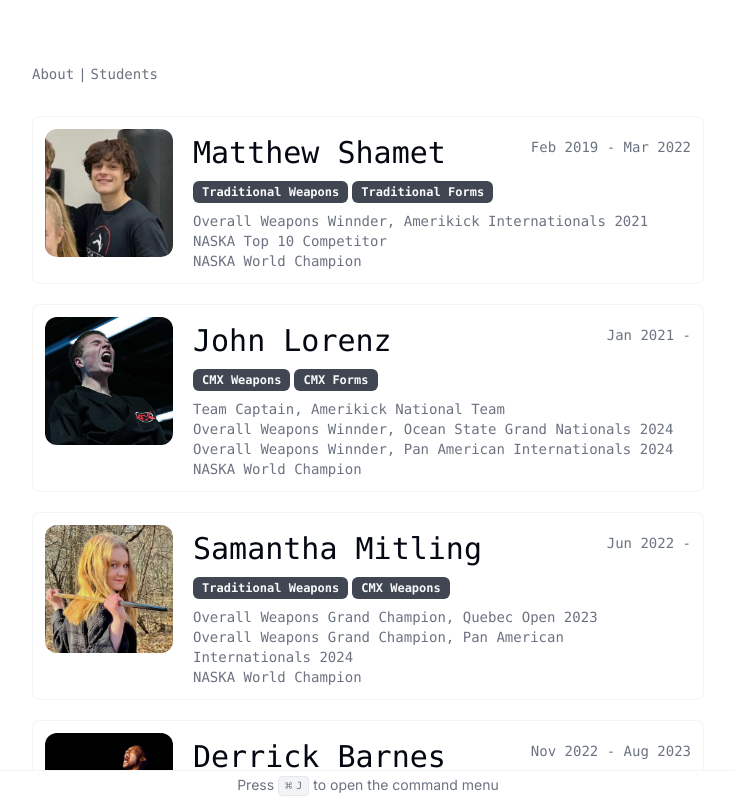
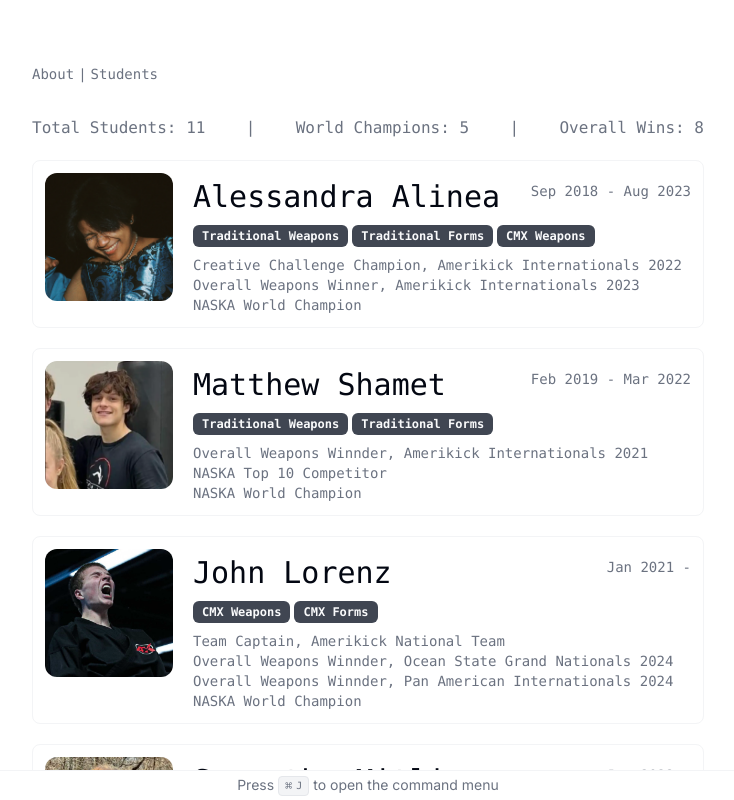
Before and after one commit to derekmeegan/cv, a Next.js app: page / in a window 1280 px wide. Both pictures are taken after a click on the button "Students". Shown: the top 800 px of the page, without its empty margins (272-1006 px from the left). Built offline with nearby package versions, Linux system fonts and the light colour scheme.

Commit message:
add alee and lola and add aggregate stats

```diff
--- a/src/app/page.tsx
+++ b/src/app/page.tsx
@@ -1,12 +1,6 @@
 "use client";
 import { Avatar, AvatarFallback, AvatarImage } from "@/components/ui/avatar";
-import {
-  Card,
-  CardHeader,
-  CardContent,
-  CardDescription,
-  CardTitle,
-} from "@/components/ui/card";
+import { Card, CardHeader, CardContent } from "@/components/ui/card";
 import { Badge } from "@/components/ui/badge";
 import { CommandMenu } from "@/components/command-menu";
 import { Section } from "@/components/ui/section";
@@ -15,7 +9,6 @@ import { Button } from "@/components/ui/button";
 import { RESUME_DATA } from "@/data/resume-data";
 import { ProjectCard } from "@/components/project-card";
 import React, { useState } from "react";
-import Image from "next/image";
 
 export default function Page() {
   const [activeContent, setActiveContent] = useState("About");
@@ -207,6 +200,32 @@ export default function Page() {
         )}
         {activeContent === "Students" && (
           <div className="flex flex-col gap-5">
+            <div className="text-md flex flex-row justify-between font-mono text-muted-foreground">
+              <p>Total Students: {RESUME_DATA.students.length}</p>
+              <p>|</p>
+              <p>
+                World Champions:{" "}
+                {RESUME_DATA.students
+                  .map((student) =>
+                    (student.achievements.join("").match(/Overall/g) || [])
+                      .length > 0
+                      ? 1
+                      : 0,
+                  )
+                  .reduce((partialSum, a) => partialSum + a, 0)}
+              </p>
+              <p>|</p>
+              <p>
+                Overall Wins:{" "}
+                {RESUME_DATA.students
+                  .map(
+                    (student) =>
+                      (student.achievements.join("").match(/Overall/g) || [])
+                        .length,
+                  )
+                  .reduce((partialSum, a) => partialSum + a, 0)}
+              </p>
+            </div>
             {RESUME_DATA.students.map((student) => {
               return (
                 <Card
--- a/src/data/resume-data.tsx
+++ b/src/data/resume-data.tsx
@@ -241,6 +241,19 @@ export const RESUME_DATA = {
   ],
   students: [
     {
+      name: "Alessandra Alinea",
+      alt: "AA",
+      start: "Sep 2018",
+      end: "Aug 2023",
+      achievements: [
+        "Creative Challenge Champion, Amerikick Internationals 2022",
+        "Overall Weapons Winner, Amerikick Internationals 2023",
+        "NASKA World Champion",
+      ],
+      divisions: ["Traditional Weapons", "Traditional Forms", "CMX Weapons"],
+      image: "images/aleegator.png",
+    },
+    {
       name: "Matthew Shamet",
       alt: "MS",
       start: "Feb 2019",
@@ -322,7 +335,7 @@ export const RESUME_DATA = {
       end: "",
       achievements: [
         "Overall Weapons Winnder, Ocean State Grand Nationals 2024",
-        "Gold Medal Winner, World Karate Championships 2023",
+        "Overall Weapons Winnder, Quebec Open 2024",
         "NASKA World Champion",
       ],
       divisions: ["Traditional Weapons", "CMX Weapons"],
@@ -349,5 +362,17 @@ export const RESUME_DATA = {
       divisions: ["CMX Weapons", "Point Fighting"],
       image: "images/wyatt.png",
     },
+    {
+      name: "Lola Granger",
+      alt: "LG",
+      start: "Jan 2024",
+      end: "",
+      achievements: [
+        "Open Forms Grand Champion, NY Tournaments 2024",
+        "NASKA Top 10 Competitor",
+      ],
+      divisions: ["CMX Weapons"],
+      image: "images/lola.png",
+    },
   ],
 } as const;
```
Also changed, not shown: public/images/aleegator.png (added), public/images/lola.png (added).
